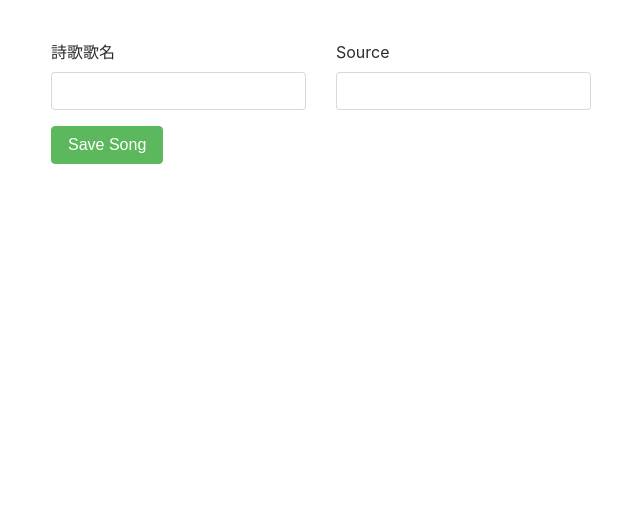
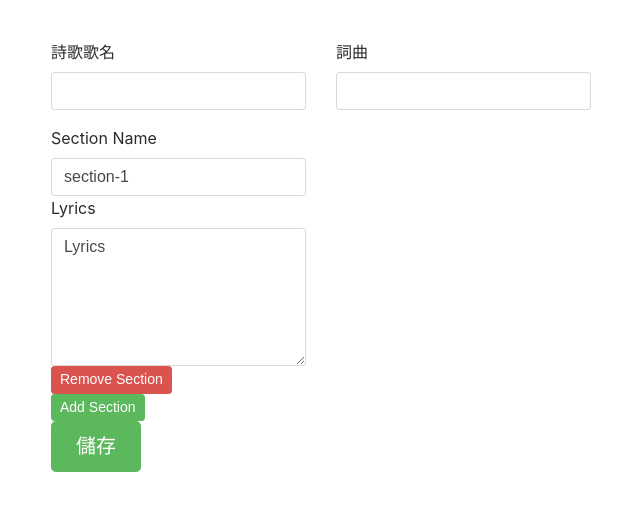
Before and after one commit to ericmjl/worship-manager, a Flask app: template templates/song.html in a window 1280 px wide. Shown: the part 24-535 px from the top of the page, without its empty margins (34-674 px from the left). Run offline with Flask 2, Linux system fonts and the light colour scheme; the template is opened without the code that fills it, so the values that code supplies are empty; some libraries are stand-ins or nearby versions.

Commit message:
Finished MVP for song lyrics

```diff
--- a/app.py
+++ b/app.py
@@ -1,10 +1,15 @@
 from flask import Flask, render_template, request, redirect
-from tinydb import TinyDB, Query
+from tinydb import TinyDB
+from hanziconv import HanziConv
+from datamodels import Lyrics
+from validation import validate_song
 
 app = Flask(__name__)
 song_db = TinyDB('song.db')
 coworker_db = TinyDB('coworker.db')
 calendar_db = TinyDB('calendar.db')
+
+hzc = HanziConv()
 
 
 @app.route('/')
@@ -36,27 +41,79 @@ def view_songs():
 
 @app.route('/songs/add', methods=['POST'])
 def new_song():
-    return render_template('song.html')
+    data = dict()
+    eid = song_db.insert(data)
+    song = song_db.get(eid=eid)
+    return render_template('song.html', song=song, add_section=False)
 
 
 @app.route('/songs/save', methods=['POST'])
 def save_song():
+    data = {k: hzc.toTraditional(v) for k, v in request.form.items()}
+    try:
+        assert data['name'] is not '' and data['source'] is not ''
+        song_db.insert(data)
+    except AssertionError:
+        # We silently pass if 'name' and 'source' are not filled in.
+        pass
+    return redirect('/songs')
+
+
+
+def update_song_info(eid, exclude_id=None):
+    # Validation
     data = {k: v for k, v in request.form.items()}
-    song_db.insert(data)
-    return redirect('/songs')
+
+    l = Lyrics()
+    for k, v in data.items():
+        if 'section' not in k or 'lyrics' not in k:
+            song_db.update({k: hzc.toTraditional(v)}, eids=[eid])
+        # This conditional checks that we have sections that we want to keep.
+        if 'section' in k and int(k.split('-')[-1]) is not exclude_id:
+            l.add_section(request.form[k],
+                          request.form[f'lyrics-{k.split("-")[-1]}'])
+    song_db.update({'lyrics': l.sections}, eids=[eid])
 
 
 @app.route('/songs/<int:eid>/update/', methods=['POST'])
 def update_song(eid):
-    for k, v in request.form.items():
-        song_db.update({k: v}, eids=[eid])
+    update_song_info(eid)
+    return redirect('/songs')
+
+
+@app.route('/songs/<int:eid>/add_lyrics_section/', methods=['POST'])
+def add_lyrics_section(eid):
+    """
+    Adds a lyrics section to the song.
+    """
+    update_song_info(eid)
+    song = song_db.get(eid=eid)
+    return render_template('song.html', song=song, add_section=True)
+
+
+@app.route('/songs/<int:eid>/remove_lyrics_section/<int:section_id>',
+           methods=['POST'])
+def remove_lyrics_section(eid, section_id):
+    """
+    Removes a lyric section from the song.
+    """
+    print(eid, section_id)
+    update_song_info(eid, exclude_id=section_id)
+    song = song_db.get(eid=eid)
+    return render_template('song.html', song=song, add_section=False)
+
+
+@app.route('/songs/<int:eid>/remove/', methods=['POST'])
+def delete_song(eid):
+    song_db.remove(eids=[eid])
     return redirect('/songs')
 
 
 @app.route('/songs/<int:eid>/view/')
+@app.route('/songs/<int:eid>/')
 def view_song(eid):
     song = song_db.get(eid=eid)
-    return render_template('song.html', song=song)
+    return render_template('song.html', song=song, add_section=False)
 
 
 @app.route('/songs/<int:eid>/edit/')
--- /dev/null
+++ b/templates/macros/lyrics.html
@@ -0,0 +1,22 @@
+{% macro render_lyrics(section=None, lyrics=None, song_eid=None, loop_index=1) %}
+<div class="col-3">
+    <!-- Section Name -->
+    <label for="section-{{ loop_index }}">Section Name</label>
+    {% if not section %}
+        <input class="form-control" type="text" name="section-{{ loop_index }}" value="section-{{ loop_index }}"></input>
+    {% else %}
+        <input class="form-control" type="text" name="section-{{ loop_index }}" value="{{ section }}"></input>
+    {% endif %}
+
+    <!-- Lyrics Text Box -->
+    <label for="lyrics-{{ loop_index }}">Lyrics</label>
+    {% if lyrics %}
+        <textarea class="form-control" type="textarea" name="lyrics-{{ loop_index }}" rows=6>{{ lyrics }}</textarea>
+    {% else %}
+        <textarea class="form-control" type="textarea" name="lyrics-{{ loop_index }}" rows=6>Lyrics</textarea>
+    {% endif %}
+
+    <button class="btn btn-danger btn-sm" type="submit" name="button" formaction="/songs/{{ song_eid }}/remove_lyrics_section/{{ loop_index }}">Remove Section</button>
+
+</div>
+{% endmacro %}
--- a/templates/master.html
+++ b/templates/master.html
@@ -8,6 +8,9 @@
     <script src="https://code.jquery.com/jquery-3.1.1.slim.min.js" integrity="sha384-A7FZj7v+d/sdmMqp/nOQwliLvUsJfDHW+k9Omg/a/EheAdgtzNs3hpfag6Ed950n" crossorigin="anonymous"></script>
     <script src="https://cdnjs.cloudflare.com/ajax/libs/tether/1.4.0/js/tether.min.js" integrity="sha384-DztdAPBWPRXSA/3eYEEUWrWCy7G5KFbe8fFjk5JAIxUYHKkDx6Qin1DkWx51bBrb" crossorigin="anonymous"></script>
     <script src="https://maxcdn.bootstrapcdn.com/bootstrap/4.0.0-alpha.6/js/bootstrap.min.js" integrity="sha384-vBWWzlZJ8ea9aCX4pEW3rVHjgjt7zpkNpZk+02D9phzyeVkE+jo0ieGizqPLForn" crossorigin="anonymous"></script>
+
+    {% block extraheader %}
+    {% endblock %}
 </head>
 
 <body>
--- a/templates/song.html
+++ b/templates/song.html
@@ -1,4 +1,7 @@
 {% extends "master.html" %}
+
+{% from "macros/lyrics.html" import render_lyrics %}
+
 {% block content %}
 <form class="form-group" method="post">
     <div class="row">
@@ -13,7 +16,7 @@
         </div>
     </div>
     <div class="row" id="row-name-source">
-        <div class="col-md-3" id="div-name">
+        <div class="col-3" id="div-name">
             <div name="name" class="form-group">
                 <label for="name">詩歌歌名</label>
                 {% if song %}
@@ -23,9 +26,9 @@
                 {% endif %}
             </div>
         </div>
-        <div class="col-md-3" id="div-source">
+        <div class="col-3" id="div-source">
             <div name="source" class="form-group">
-                <label for="source">Source</label>
+                <label for="source">詞曲</label>
                 {% if song %}
                     <input class="form-control" name="source" value="{{ song['source'] }}"></input>
                 {% else %}
@@ -34,10 +37,30 @@
             </div>
         </div>
     </div>
+    <div class="row" id="row-lyrics">
+        {% if song and song['lyrics'] %}
+            {% set counter = ['1'] %}
+            {% for section, lyrics in song['lyrics'].items() %}
+                {{ render_lyrics(section, lyrics, song.eid, loop.index) }}
+                {% set _ = counter.append('1') %}
+            {% endfor %}
+            {% if add_section %}
+                {{ render_lyrics(section, lyrics, song.eid, counter|length) }}
+            {% endif %}
+        {% else %}
+            {{ render_lyrics(section, lyrics, song.eid) }}
+        {% endif %}
+    </div>
+    <div class="row" id="row-add-section-button">
+        <div class="col-12">
+            <button class="btn btn-success btn-sm" type="submit" name="button" id="add-section-button" formaction="/songs/{{ song.eid }}/add_lyrics_section/">Add Section</button>
+        </div>
+    </div>
     {% if song %}
-        <button class="btn btn-primary" type="submit" formaction="/songs/{{ song.eid }}/update/">Save Changes</button>
+        <button class="btn btn-primary btn-lg" type="submit" formaction="/songs/{{ song.eid }}/update/">儲存</button>
+        <button class="btn btn-danger btn-lg" type="submit" formaction="/songs/{{ song.eid }}/remove/">刪除</button>
     {% else %}
-        <button class="btn btn-success" name="save" type="submit" formaction="/songs/save">Save Song</button>
+        <button class="btn btn-success btn-lg" name="save" type="submit" formaction="/songs/save">儲存</button>
     {% endif %}
 
 </form>
--- a/templates/songs.html
+++ b/templates/songs.html
@@ -7,16 +7,19 @@
             <button class='btn btn-success btn-lg' type="submit" formaction="/songs/add">增添</button>
         </div>
     </div>
+    <!-- Table Section -->
     <div class="row">
         <table class="table table-hover">
             <tr>
                 <th>歌名</th>
                 <th>來源</th>
+                <th></th>
             </tr>
             {% for song in all_songs %}
                 <tr>
                     <td><a href="/songs/{{ song.eid }}/edit/">{{ song['name'] }}</a></td>
                     <td>{{ song['source'] }}</td>
+                    <td><a href="/songs/{{ song.eid }}/edit/">剪輯</a></td>
                 </tr>
             {% endfor %}
         </table>
--- /dev/null
+++ b/validation.py
@@ -0,0 +1,6 @@
+def validate_song(data, kw):
+    """
+    Generic validation function. Checks that the field in the data dictionary
+    is not empty.
+    """
+    assert data[kw]
```
Also changed, not shown: datamodels.py (added, +19 -0 lines).
